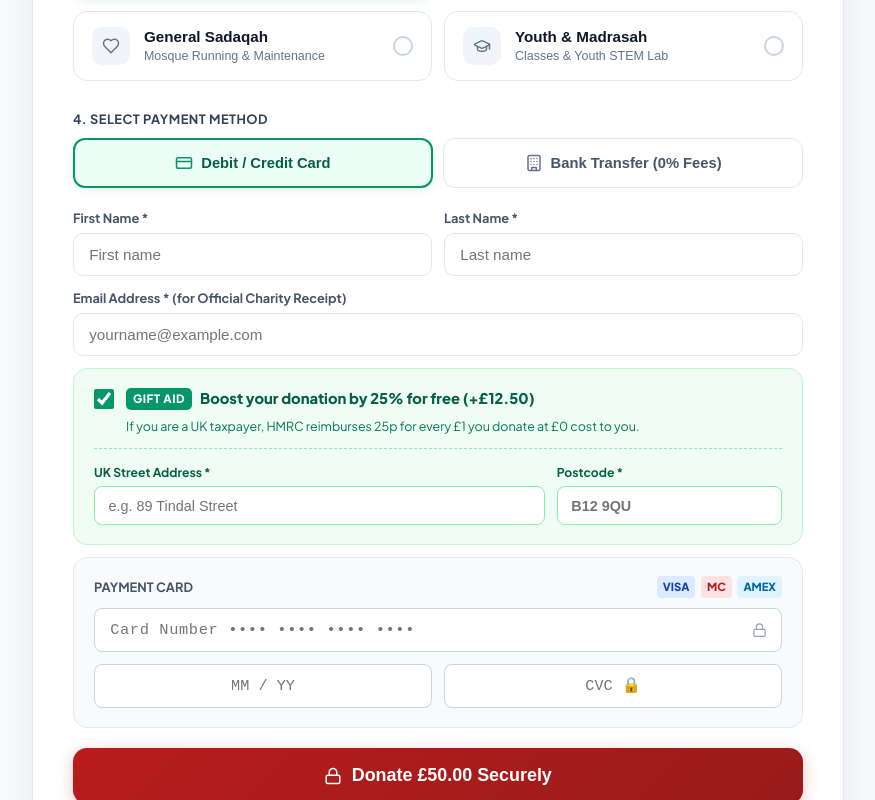
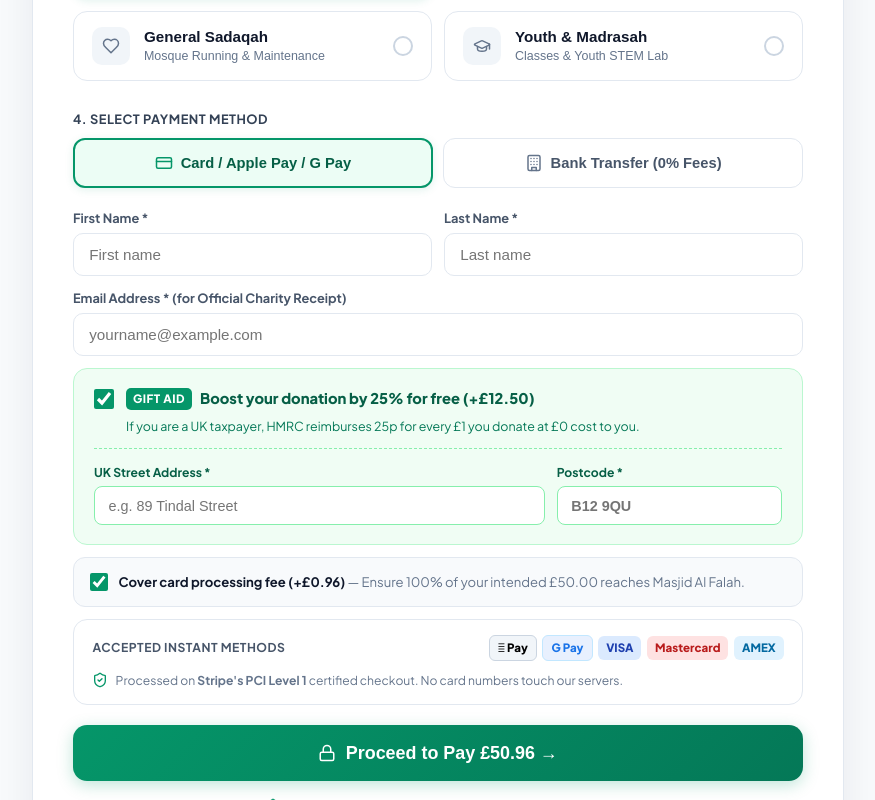
Before and after one commit to Hatemfer/alfalah-csc, a Next.js app in the folder frontend/: page /donate in a window 1280 px wide. Shown: the part 740-1540 px from the top of the page, without its empty margins (202-1077 px from the left). Built offline with nearby package versions, Linux system fonts and the light colour scheme; no server answers.

Commit message:
feat(donation): integrate production Stripe Checkout with Apple Pay, Google Pay, fee recovery, webhooks, and verified receipts

```diff
--- a/frontend/app/(public)/donate/page.tsx
+++ b/frontend/app/(public)/donate/page.tsx
@@ -24,6 +24,7 @@ import {
   Calculator,
 } from 'lucide-react';
 import { ZakatCalculatorModal } from '../../../components/ZakatCalculatorModal';
+import { calculateFeeBreakdown } from '@/utils/stripeFee';
 
 // Fund Causes (Islamic Intention Selection)
 const FUND_CATEGORIES = [
@@ -104,10 +105,8 @@ function DonateContent() {
   const [donorAddress, setDonorAddress] = useState('');
   const [donorPostcode, setDonorPostcode] = useState('');
 
-  // Payment Card Details
-  const [cardNumber, setCardNumber] = useState('');
-  const [cardExpiry, setCardExpiry] = useState('');
-  const [cardCvc, setCardCvc] = useState('');
+  // Payment Card & Fee States
+  const [coverFee, setCoverFee] = useState(true);
 
   // UI & Feedback States
   const [copiedField, setCopiedField] = useState<string | null>(null);
@@ -181,25 +180,17 @@ function DonateContent() {
     return giftAid ? Number((selectedAmount * 0.25).toFixed(2)) : 0;
   }, [selectedAmount, giftAid]);
 
+  const feeBreakdown = useMemo(() => {
+    return calculateFeeBreakdown(selectedAmount);
+  }, [selectedAmount]);
+
+  const totalToPay = coverFee ? feeBreakdown.totalAmount : selectedAmount;
+
   const paymentReference = useMemo(() => {
     return frequency === 'monthly' ? `SO-${currentFund.reference}` : currentFund.reference;
   }, [frequency, currentFund]);
 
-  // Card Formatting Handlers
-  const handleCardNumberChange = (e: React.ChangeEvent<HTMLInputElement>) => {
-    const raw = e.target.value.replace(/\D/g, '').slice(0, 16);
-    const formatted = raw.replace(/(\d{4})/g, '$1 ').trim();
-    setCardNumber(formatted);
-  };
-
-  const handleExpiryChange = (e: React.ChangeEvent<HTMLInputElement>) => {
-    const raw = e.target.value.replace(/\D/g, '').slice(0, 4);
-    if (raw.length >= 3) {
-      setCardExpiry(`${raw.slice(0, 2)}/${raw.slice(2, 4)}`);
-    } else {
-      setCardExpiry(raw);
-    }
-  };
+
 
   // Copy Bank Details
   const handleCopy = (text: string, field: string) => {
@@ -225,6 +216,7 @@ UK Registered Charity #1150221`;
   };
 
   // Validate & Process Card Donation
+  // Validate & Process Donation via Secure Stripe Checkout (Apple Pay, Google Pay, Cards)
   const handleSubmitCard = async (e: React.FormEvent) => {
     e.preventDefault();
     setErrorMessage(null);
@@ -248,68 +240,37 @@ UK Registered Charity #1150221`;
       return;
     }
 
-    const cleanCard = cardNumber.replace(/\s/g, '');
-    if (cleanCard.length < 15) {
-      setErrorMessage('Please enter a valid 16-digit debit or credit card number.');
-      return;
-    }
-    if (cardExpiry.length < 5) {
-      setErrorMessage('Please enter a valid expiry date (MM/YY).');
-      return;
-    }
-    if (cardCvc.length < 3) {
-      setErrorMessage('Please enter a valid 3-digit security code (CVC).');
-      return;
-    }
-
     setIsSubmitting(true);
 
     try {
-      const res = await fetch('/api/donations', {
+      const res = await fetch('/api/donations/checkout', {
         method: 'POST',
         headers: { 'Content-Type': 'application/json' },
         body: JSON.stringify({
           amount: selectedAmount,
           frequency,
           fundId,
+          coverFee,
+          giftAid,
           donorName: donorFullName,
           donorEmail: donorEmail.trim(),
           donorAddress: donorAddress.trim(),
           donorPostcode: donorPostcode.trim().toUpperCase(),
-          giftAid,
-          paymentMethod: 'card',
-          cardLast4: cleanCard.slice(-4),
         }),
       });
 
       const data = await res.json();
 
       if (!res.ok || !data.success) {
-        throw new Error(data.error || 'Donation could not be processed. Please check your details.');
+        throw new Error(data.error || 'Payment checkout could not be started. Please check your details.');
       }
 
-      setReceiptData({
-        receiptNumber: data.receiptNumber,
-        timestamp: new Date(data.timestamp).toLocaleString('en-GB', {
-          dateStyle: 'long',
-          timeStyle: 'short',
-        }),
-        totalBenefit: data.donation.totalBenefit,
-        giftAidAmount: data.donation.giftAidAmount,
-      });
-
-      setSubmitted(true);
+      if (data.url) {
+        window.location.href = data.url;
+      }
     } catch (err: any) {
-      // Graceful fallback for offline / server recovery
-      console.warn('API error, falling back to local receipt:', err);
-      const fallbackRef = `ALF-${new Date().getFullYear()}-${Math.floor(100000 + Math.random() * 900000)}`;
-      setReceiptData({
-        receiptNumber: fallbackRef,
-        timestamp: new Date().toLocaleString('en-GB', { dateStyle: 'long', timeStyle: 'short' }),
-        totalBenefit: Number((selectedAmount + giftAidAmount).toFixed(2)),
-        giftAidAmount,
-      });
-      setSubmitted(true);
+      console.warn('Checkout error:', err);
+      setErrorMessage(err?.message || 'Payment service is temporarily unavailable. Please use direct bank transfer.');
     } finally {
       setIsSubmitting(false);
     }
@@ -518,9 +479,6 @@ UK Registered Charity #1150221`;
                       setDonorEmail('');
                       setDonorAddress('');
                       setDonorPostcode('');
-                      setCardNumber('');
-                      setCardExpiry('');
-                      setCardCvc('');
                     }}
                     className="btn btn-primary"
                     style={{ flex: 1, minWidth: '160px', padding: '0.75rem 1rem', fontWeight: 700 }}
@@ -823,7 +781,7 @@ UK Registered Charity #1150221`;
                       }}
                     >
                       <CreditCard size={18} color={paymentMethod === 'card' ? '#059669' : '#64748b'} />
-                      Debit / Credit Card
+                      Card / Apple Pay / G Pay
                     </button>
 
                     <button
@@ -1181,95 +1139,73 @@ UK Registered Charity #1150221`;
                         )}
                       </div>
 
-                      {/* CARD DETAILS */}
-                      <div style={{ backgroundColor: '#f8fafc', border: '1.5px solid #e2e8f0', borderRadius: '14px', padding: '1.15rem 1.25rem' }}>
-                        <div style={{ display: 'flex', justifyContent: 'space-between', alignItems: 'center', marginBottom: '0.65rem' }}>
-                          <span style={{ fontSize: '0.8rem', fontWeight: 700, color: '#475569', textTransform: 'uppercase' }}>
-                            Payment Card
+                      {/* OPTIONAL FEE RECOVERY CHECKBOX */}
+                      <div
+                        style={{
+                          backgroundColor: '#f8fafc',
+                          border: '1.5px solid #e2e8f0',
+                          borderRadius: '12px',
+                          padding: '0.85rem 1rem',
+                        }}
+                      >
+                        <label style={{ display: 'flex', alignItems: 'center', gap: '0.65rem', cursor: 'pointer' }}>
+                          <input
+                            type="checkbox"
+                            checked={coverFee}
+                            onChange={(e) => setCoverFee(e.target.checked)}
+                            style={{ accentColor: '#059669', width: '18px', height: '18px', flexShrink: 0 }}
+                          />
+                          <div style={{ fontSize: '0.82rem', color: '#334155' }}>
+                            <span style={{ fontWeight: 700, color: '#0f172a' }}>
+                              Cover card processing fee (+£{feeBreakdown.feeAmount.toFixed(2)})
+                            </span>
+                            <span style={{ color: '#64748b' }}>
+                              {' '}— Ensure 100% of your intended £{selectedAmount.toFixed(2)} reaches Masjid Al Falah.
+                            </span>
+                          </div>
+                        </label>
+                      </div>
+
+                      {/* SUPPORTED PAYMENT METHODS & PCI TRUST BADGE */}
+                      <div
+                        style={{
+                          backgroundColor: '#ffffff',
+                          border: '1.5px solid #e2e8f0',
+                          borderRadius: '14px',
+                          padding: '0.95rem 1.15rem',
+                          display: 'flex',
+                          flexDirection: 'column',
+                          gap: '0.65rem',
+                        }}
+                      >
+                        <div style={{ display: 'flex', justifyContent: 'space-between', alignItems: 'center', flexWrap: 'wrap', gap: '0.5rem' }}>
+                          <span style={{ fontSize: '0.76rem', fontWeight: 700, color: '#475569', textTransform: 'uppercase', letterSpacing: '0.5px' }}>
+                            Accepted Instant Methods
                           </span>
-                          <div style={{ display: 'flex', gap: '0.35rem', alignItems: 'center' }}>
-                            <span style={{ fontSize: '0.7rem', fontWeight: 800, color: '#1e40af', backgroundColor: '#dbeafe', padding: '2px 6px', borderRadius: '4px' }}>VISA</span>
-                            <span style={{ fontSize: '0.7rem', fontWeight: 800, color: '#b91c1c', backgroundColor: '#fee2e2', padding: '2px 6px', borderRadius: '4px' }}>MC</span>
-                            <span style={{ fontSize: '0.7rem', fontWeight: 800, color: '#0369a1', backgroundColor: '#e0f2fe', padding: '2px 6px', borderRadius: '4px' }}>AMEX</span>
+                          <div style={{ display: 'flex', gap: '0.35rem', alignItems: 'center', flexWrap: 'wrap' }}>
+                            <span style={{ fontSize: '0.72rem', fontWeight: 800, color: '#000000', backgroundColor: '#f1f5f9', padding: '3px 8px', borderRadius: '6px', border: '1px solid #cbd5e1' }}>
+                               Pay
+                            </span>
+                            <span style={{ fontSize: '0.72rem', fontWeight: 800, color: '#1a73e8', backgroundColor: '#e8f0fe', padding: '3px 8px', borderRadius: '6px', border: '1px solid #c2e7ff' }}>
+                              G Pay
+                            </span>
+                            <span style={{ fontSize: '0.72rem', fontWeight: 800, color: '#1e40af', backgroundColor: '#dbeafe', padding: '3px 8px', borderRadius: '6px' }}>
+                              VISA
+                            </span>
+                            <span style={{ fontSize: '0.72rem', fontWeight: 800, color: '#b91c1c', backgroundColor: '#fee2e2', padding: '3px 8px', borderRadius: '6px' }}>
+                              Mastercard
+                            </span>
+                            <span style={{ fontSize: '0.72rem', fontWeight: 800, color: '#0369a1', backgroundColor: '#e0f2fe', padding: '3px 8px', borderRadius: '6px' }}>
+                              AMEX
+                            </span>
                           </div>
                         </div>
 
-                        <div style={{ marginBottom: '0.75rem' }}>
-                          <div style={{ position: 'relative' }}>
-                            <input
-                              type="text"
-                              name="cardnumber"
-                              autoComplete="cc-number"
-                              inputMode="numeric"
-                              required
-                              placeholder="Card Number •••• •••• •••• ••••"
-                              value={cardNumber}
-                              onChange={handleCardNumberChange}
-                              style={{
-                                width: '100%',
-                                padding: '0.75rem 2.5rem 0.75rem 0.95rem',
-                                borderRadius: '8px',
-                                border: '1px solid #cbd5e1',
-                                fontSize: '0.96rem',
-                                fontFamily: 'monospace',
-                                letterSpacing: '0.04em',
-                                outline: 'none',
-                                backgroundColor: '#ffffff',
-                              }}
-                            />
-                            <Lock size={15} style={{ position: 'absolute', right: '0.95rem', top: '50%', transform: 'translateY(-50%)', color: '#94a3b8' }} />
-                          </div>
-                        </div>
-
-                        <div style={{ display: 'grid', gridTemplateColumns: '1fr 1fr', gap: '0.75rem' }}>
-                          <div>
-                            <input
-                              type="text"
-                              name="cc-exp"
-                              autoComplete="cc-exp"
-                              inputMode="numeric"
-                              required
-                              placeholder="MM / YY"
-                              value={cardExpiry}
-                              onChange={handleExpiryChange}
-                              style={{
-                                width: '100%',
-                                padding: '0.75rem 0.95rem',
-                                borderRadius: '8px',
-                                border: '1px solid #cbd5e1',
-                                fontSize: '0.95rem',
-                                fontFamily: 'monospace',
-                                textAlign: 'center',
-                                outline: 'none',
-                                backgroundColor: '#ffffff',
-                              }}
-                            />
-                          </div>
-
-                          <div>
-                            <input
-                              type="password"
-                              name="cvc"
-                              autoComplete="cc-csc"
-                              inputMode="numeric"
-                              maxLength={4}
-                              required
-                              placeholder="CVC 🔒"
-                              value={cardCvc}
-                              onChange={(e) => setCardCvc(e.target.value.replace(/\D/g, '').slice(0, 4))}
-                              style={{
-                                width: '100%',
-                                padding: '0.75rem 0.95rem',
-                                borderRadius: '8px',
-                                border: '1px solid #cbd5e1',
-                                fontSize: '0.95rem',
-                                fontFamily: 'monospace',
-                                textAlign: 'center',
-                                outline: 'none',
-                                backgroundColor: '#ffffff',
-                              }}
-                            />
-                          </div>
+                        <div style={{ fontSize: '0.76rem', color: '#64748b', lineHeight: 1.4, display: 'flex', alignItems: 'center', gap: '0.45rem' }}>
+                          <ShieldCheck size={16} style={{ color: '#059669', flexShrink: 0 }} />
+                          <span>
+                            Processed on <strong>Stripe&apos;s PCI Level 1</strong> certified checkout. No card numbers touch our servers.
+                          </span>
                         </div>
                       </div>
 
@@ -1289,22 +1225,24 @@ UK Registered Charity #1150221`;
                           justifyContent: 'center',
                           gap: '0.6rem',
                           marginTop: '0.5rem',
-                          background: 'linear-gradient(135deg, #b91c1c 0%, #991b1b 100%)',
+                          background: 'linear-gradient(135deg, #059669 0%, #047857 100%)',
                           color: '#ffffff',
                           border: 'none',
-                          boxShadow: '0 4px 16px rgba(185, 28, 28, 0.25)',
+                          boxShadow: '0 4px 16px rgba(5, 150, 105, 0.25)',
                           transition: 'all 0.15s ease',
                         }}
                       >
                         <Lock size={18} />
-                        {isSubmitting
-                          ? 'Processing securely...'
-                          : `Donate £${selectedAmount.toFixed(2)}${frequency === 'monthly' ? ' / Month' : ''} Securely`}
+                        <span>
+                          {isSubmitting
+                            ? 'Connecting to secure checkout...'
+                            : `Proceed to Pay £${totalToPay.toFixed(2)}${frequency === 'monthly' ? ' / Month' : ''} →`}
+                        </span>
                       </button>
 
                       <div style={{ textAlign: 'center', fontSize: '0.72rem', color: '#64748b', display: 'flex', alignItems: 'center', justifyContent: 'center', gap: '0.35rem', marginTop: '0.2rem' }}>
                         <ShieldCheck size={14} style={{ color: '#059669' }} />
-                        256-bit SSL encrypted • PCI-DSS compliant • Official Receipt
+                        Official UK Charity #1150221 • HMRC Tax Deductible Receipt
                       </div>
                     </form>
                   )}
```
Also changed, not shown: frontend/app/(public)/donate/success/page.tsx (+34 -9 lines), frontend/app/api/donations/session/route.ts (added, +45 -0 lines), frontend/app/api/donations/webhook/route.ts (added, +61 -0 lines), 1 other file (tests, documents, lock files or other folders).
